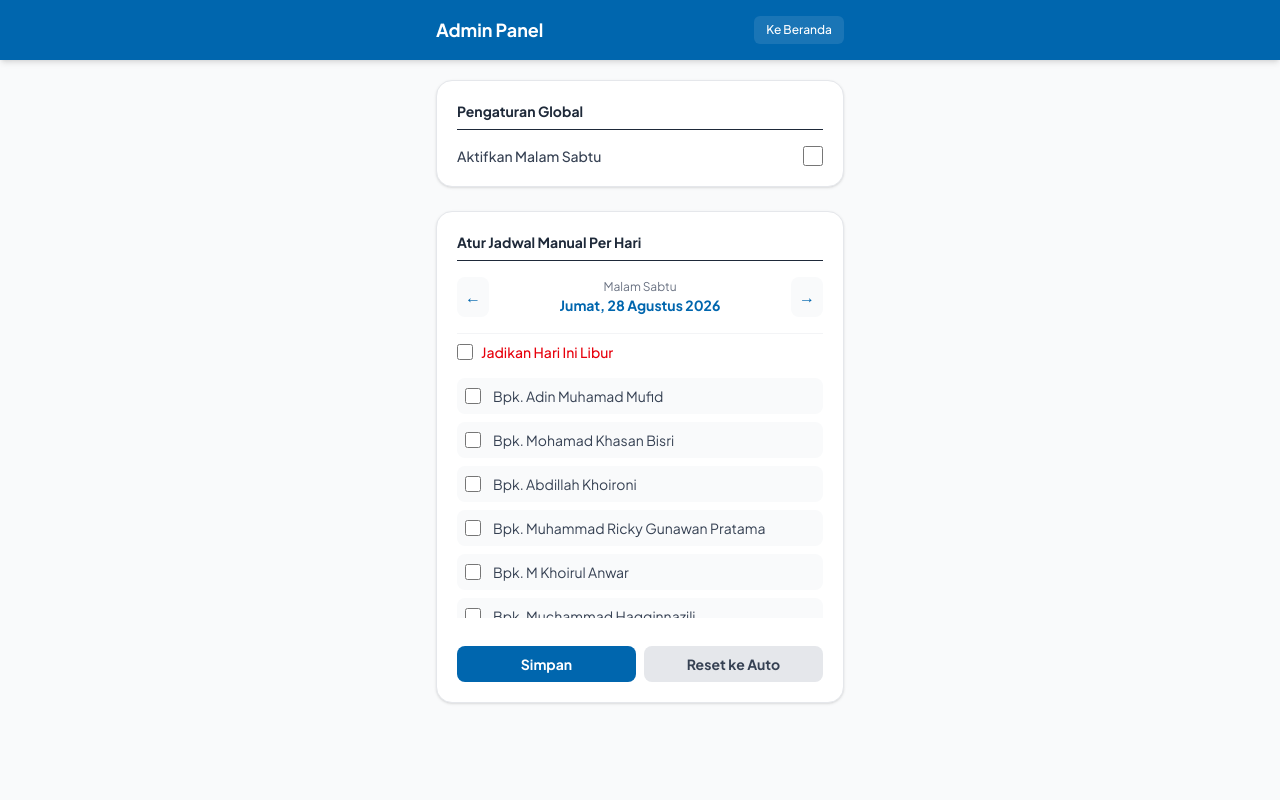
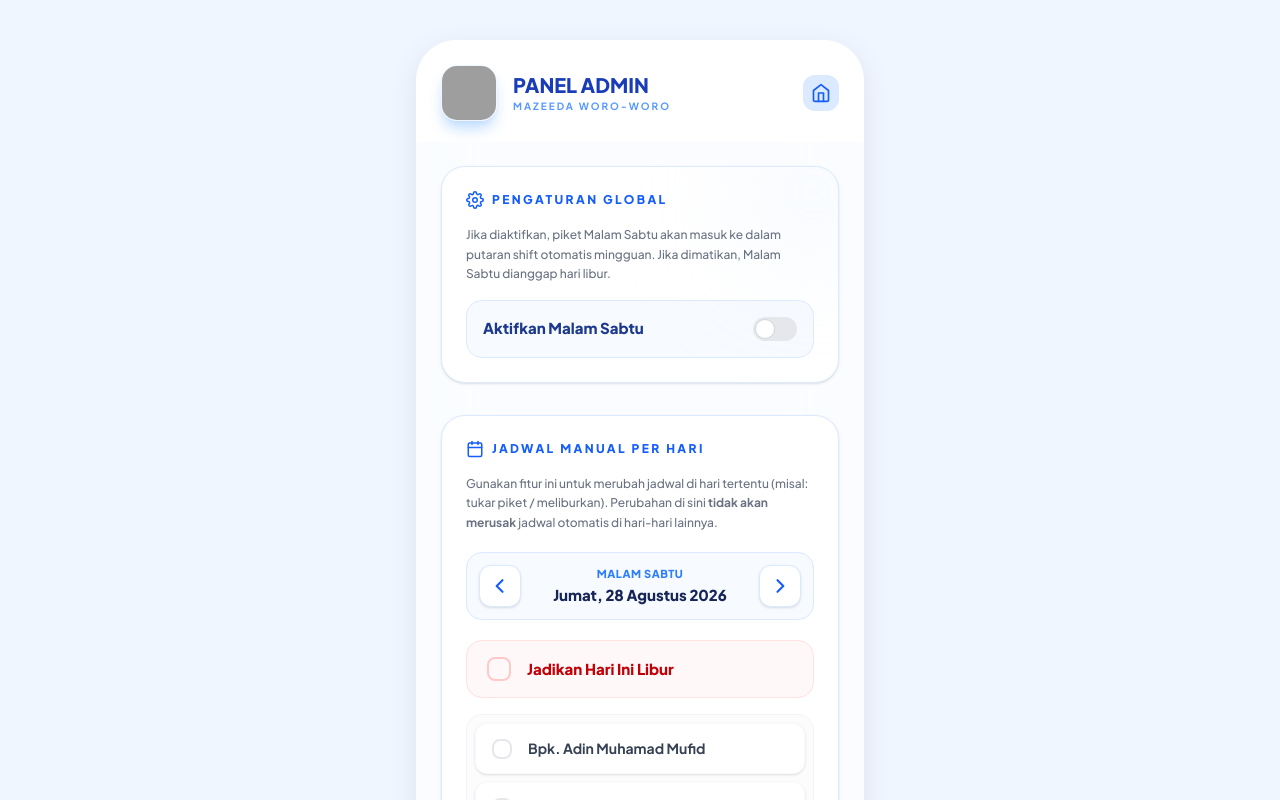
Before and after one commit to mazeedahmqlirboyo-pixel/woro-wa, a React (Vite) app: page /admin in a window 1280 px wide. Shown: the top 800 px of the page. Built offline with nearby package versions, Linux system fonts and the light colour scheme; no server answers; the database is empty; grey boxes are pictures that could not be loaded.

Commit message:
feat: redesign Admin Page to match beautiful BCA blue aesthetics and add explanatory texts

```diff
--- a/src/pages/AdminPage.jsx
+++ b/src/pages/AdminPage.jsx
@@ -1,7 +1,9 @@
 import React, { useState, useEffect } from 'react';
+import { FiHome, FiSettings, FiCalendar, FiCheckSquare, FiInfo, FiTrash2, FiSave } from 'react-icons/fi';
 import { supabase } from '../supabaseClient';
 import { SEMUA_BAPAK, LABEL_MALAM } from '../utils/constants';
 import { formatDateIndo } from '../utils/helpers';
+import logoWoro from '../assets/512.png.png';
 
 export default function AdminPage() {
   const [isMalamSabtuActive, setIsMalamSabtuActive] = useState(false);
@@ -27,7 +29,7 @@ export default function AdminPage() {
   }, [selectedDate]);
 
   const fetchGlobalSettings = async () => {
-    const { data, error } = await supabase.from('settings').select('*').eq('id', 'global').single();
+    const { data } = await supabase.from('settings').select('*').eq('id', 'global').single();
     if (data) {
       setIsMalamSabtuActive(data.is_malam_sabtu_active);
     }
@@ -35,7 +37,7 @@ export default function AdminPage() {
 
   const fetchDailyOverride = async () => {
     const dateStr = selectedDate.toISOString().split('T')[0];
-    const { data, error } = await supabase.from('jadwal_musylail').select('*').eq('tanggal', dateStr).single();
+    const { data } = await supabase.from('jadwal_musylail').select('*').eq('tanggal', dateStr).single();
 
     if (data) {
       setManualPetugas(data.petugas || []);
@@ -73,7 +75,7 @@ export default function AdminPage() {
     const { error } = await supabase.from('jadwal_musylail').delete().eq('tanggal', dateStr);
 
     if (!error) {
-      showToast('Override jadwal dihapus (kembali ke jadwal otomatis)');
+      showToast('Override jadwal dihapus (kembali ke otomatis)');
       setManualPetugas([]);
       setIsLibur(false);
     } else {
@@ -90,114 +92,156 @@ export default function AdminPage() {
   };
 
   return (
-    <div className="min-h-screen bg-gray-50 text-gray-900 font-sans pb-8">
-      {/* Toast */}
-      <div className={`fixed top-5 left-1/2 -translate-x-1/2 z-[100] transition-all duration-300 ${toast.show ? 'translate-y-0 opacity-100' : '-translate-y-10 opacity-0 pointer-events-none'}`}>
-        <div className={`flex items-center gap-3 px-6 py-3 rounded-xl shadow-lg border ${toast.type === 'success' ? 'bg-[#0066AE] border-blue-700 text-white' : 'bg-red-600 border-red-700 text-white'}`}>
-          <span className="font-semibold text-sm">{toast.message}</span>
+    <div className="min-h-screen bg-blue-50 flex flex-col items-center pb-8 font-sans selection:bg-blue-200 selection:text-blue-900">
+
+      {/* TOAST NOTIFICATION */}
+      <div className={`fixed top-5 left-1/2 -translate-x-1/2 z-[100] transition-all duration-500 transform ${toast.show ? 'translate-y-0 opacity-100 scale-100' : '-translate-y-10 opacity-0 scale-95 pointer-events-none'}`}>
+        <div className={`flex items-center gap-3 px-6 py-4 rounded-2xl shadow-2xl border backdrop-blur-md ${toast.type === 'success' ? 'bg-blue-600/95 border-blue-500 text-white shadow-blue-500/30' : 'bg-red-500/95 border-red-400 text-white shadow-red-500/30'}`}>
+          <div className="bg-white/20 p-2 rounded-full">
+            {toast.type === 'success' ? <FiCheckSquare className="text-xl" /> : <FiInfo className="text-xl" />}
+          </div>
+          <span className="font-extrabold text-[15px]">{toast.message}</span>
         </div>
       </div>
 
-      {/* Header */}
-      <header className="bg-[#0066AE] text-white shadow-md">
-        <div className="max-w-md mx-auto px-5 py-4 flex items-center justify-between">
-          <h1 className="text-lg font-bold">Admin Panel</h1>
-          <a href="/" className="text-xs bg-white/10 hover:bg-white/20 px-3 py-1.5 rounded-md font-medium transition">Ke Beranda</a>
+      <div className="w-full max-w-md bg-white/70 backdrop-blur-2xl min-h-screen shadow-[0_8px_30px_rgb(0,0,0,0.08)] relative pb-6 sm:my-10 sm:min-h-0 sm:rounded-[2.5rem] border border-white overflow-hidden transition-all duration-500">
+
+        {/* Header - Sticky */}
+        <header id="header" className="sticky top-0 z-20 bg-white/80 backdrop-blur-xl border-b border-white/50">
+          <div className="flex items-center justify-between px-6 pt-6 pb-5">
+            <div className="flex items-center gap-4">
+              <img src={logoWoro} alt="Logo Mazeeda" className="w-14 h-14 rounded-2xl shadow-lg shadow-blue-200 object-cover border border-blue-50" />
+              <div>
+                <h1 className="text-xl font-black text-blue-800 leading-tight">PANEL ADMIN</h1>
+                <p className="text-[10px] text-blue-500/80 font-bold tracking-[0.2em] uppercase mt-0.5">MAZEEDA WORO-WORO</p>
+              </div>
+            </div>
+
+            <a href="/" className="p-2 text-blue-600 hover:text-blue-800 bg-blue-100 hover:bg-blue-200 rounded-xl transition-colors" title="Kembali ke Beranda">
+              <FiHome className="w-5 h-5" />
+            </a>
           </div>
         </header>
 
-      <main className="max-w-md mx-auto p-5 space-y-6">
+        <div className="p-6 space-y-8">
 
           {/* Global Settings */}
-        <section className="bg-white rounded-2xl shadow-sm border border-gray-200 p-5 space-y-4">
-          <h2 className="text-sm font-bold text-gray-800 border-b pb-2">Pengaturan Global</h2>
-          <label className="flex items-center justify-between cursor-pointer">
-            <span className="text-sm font-medium text-gray-700">Aktifkan Malam Sabtu</span>
+          <section className="bg-white border border-blue-100 rounded-3xl p-6 shadow-sm relative overflow-hidden">
+            <div className="absolute top-0 right-0 w-32 h-32 bg-blue-100/40 rounded-full blur-3xl -mr-10 -mt-10"></div>
+            <h2 className="text-xs font-black text-blue-600 tracking-[0.2em] mb-4 uppercase flex items-center gap-2 relative z-10">
+              <FiSettings className="text-lg" /> PENGATURAN GLOBAL
+            </h2>
+
+            <p className="text-xs text-gray-500 mb-4 leading-relaxed relative z-10 font-medium">
+              Jika diaktifkan, piket Malam Sabtu akan masuk ke dalam putaran shift otomatis mingguan. Jika dimatikan, Malam Sabtu dianggap hari libur.
+            </p>
+
+            <label className="flex items-center justify-between cursor-pointer bg-blue-50/50 p-4 rounded-2xl border border-blue-100 relative z-10 hover:bg-blue-50 transition-colors">
+              <span className="text-[15px] font-extrabold text-blue-900">Aktifkan Malam Sabtu</span>
+              <div className="relative inline-flex items-center">
                 <input
                   type="checkbox"
                   checked={isMalamSabtuActive}
                   onChange={(e) => saveGlobalSettings(e.target.checked)}
-              className="w-5 h-5 text-[#0066AE] rounded focus:ring-[#0066AE]"
+                  className="sr-only peer"
                 />
+                <div className="w-11 h-6 bg-gray-200 peer-focus:outline-none rounded-full peer peer-checked:after:translate-x-full peer-checked:after:border-white after:content-[''] after:absolute after:top-[2px] after:left-[2px] after:bg-white after:border-gray-300 after:border after:rounded-full after:h-5 after:w-5 after:transition-all peer-checked:bg-blue-600"></div>
+              </div>
             </label>
           </section>
 
-        {/* Daily Schedule Override */}
-        <section className="bg-white rounded-2xl shadow-sm border border-gray-200 p-5 space-y-4">
-          <h2 className="text-sm font-bold text-gray-800 border-b pb-2">Atur Jadwal Manual Per Hari</h2>
+          {/* Daily Override */}
+          <section className="bg-white border border-blue-100 rounded-3xl p-6 shadow-sm relative overflow-hidden">
+            <h2 className="text-xs font-black text-blue-600 tracking-[0.2em] mb-4 uppercase flex items-center gap-2 relative z-10">
+              <FiCalendar className="text-lg" /> JADWAL MANUAL PER HARI
+            </h2>
 
-          <div className="flex items-center justify-between">
+            <p className="text-xs text-gray-500 mb-5 leading-relaxed relative z-10 font-medium">
+              Gunakan fitur ini untuk merubah jadwal di hari tertentu (misal: tukar piket / meliburkan). Perubahan di sini <strong>tidak akan merusak</strong> jadwal otomatis di hari-hari lainnya.
+            </p>
+
+            {/* Navigasi Tanggal */}
+            <div className="flex items-center justify-between gap-2 mb-5 bg-blue-50/50 p-3 rounded-2xl border border-blue-100 relative z-10">
               <button
                 onClick={() => {
                   const prev = new Date(selectedDate);
                   prev.setDate(prev.getDate() - 1);
                   setSelectedDate(prev);
                 }}
-              className="p-2 bg-gray-50 text-[#0066AE] rounded-lg"
+                className="p-2.5 bg-white hover:bg-blue-100 border border-blue-100 text-blue-600 rounded-xl transition-all shadow-sm active:scale-95"
               >
-              &larr;
+                <svg className="w-5 h-5" fill="none" stroke="currentColor" viewBox="0 0 24 24"><path strokeLinecap="round" strokeLinejoin="round" strokeWidth="2.5" d="M15 19l-7-7 7-7" /></svg>
               </button>
-            <div className="text-center">
-              <div className="text-xs text-gray-500">{LABEL_MALAM[selectedDate.getDay()]}</div>
-              <div className="text-sm font-bold text-[#0066AE]">{formatDateIndo(selectedDate)}</div>
+
+              <div className="text-center flex-1">
+                <div className="text-[11px] font-extrabold text-blue-500 uppercase tracking-wider">{LABEL_MALAM[selectedDate.getDay()]}</div>
+                <div className="text-[15px] font-black text-blue-950 mt-0.5">{formatDateIndo(selectedDate)}</div>
               </div>
+
               <button
                 onClick={() => {
                   const next = new Date(selectedDate);
                   next.setDate(next.getDate() + 1);
                   setSelectedDate(next);
                 }}
-              className="p-2 bg-gray-50 text-[#0066AE] rounded-lg"
+                className="p-2.5 bg-white hover:bg-blue-100 border border-blue-100 text-blue-600 rounded-xl transition-all shadow-sm active:scale-95"
               >
-              &rarr;
+                <svg className="w-5 h-5" fill="none" stroke="currentColor" viewBox="0 0 24 24"><path strokeLinecap="round" strokeLinejoin="round" strokeWidth="2.5" d="M9 5l7 7-7 7" /></svg>
               </button>
             </div>
 
-          <div className="space-y-3 pt-2 border-t border-gray-100">
-            <label className="flex items-center gap-2 cursor-pointer">
+            <div className="space-y-4 relative z-10">
+              <label className="flex items-center gap-4 cursor-pointer bg-red-50/50 px-5 py-4 rounded-2xl hover:bg-red-50 transition-colors border border-red-100">
+                <div className="relative flex items-center">
                   <input
                     type="checkbox"
                     checked={isLibur}
                     onChange={(e) => setIsLibur(e.target.checked)}
-                className="w-4 h-4 text-[#0066AE]"
+                    className="peer w-6 h-6 appearance-none rounded-lg border-2 border-red-200 checked:bg-red-500 checked:border-red-500 transition-all cursor-pointer"
                   />
-              <span className="text-sm font-medium text-red-600">Jadikan Hari Ini Libur</span>
+                  <FiCheckSquare className="absolute text-white opacity-0 peer-checked:opacity-100 top-1/2 left-1/2 -translate-x-1/2 -translate-y-1/2 pointer-events-none w-4 h-4" />
+                </div>
+                <span className="font-extrabold text-[15px] text-red-700">Jadikan Hari Ini Libur</span>
               </label>
 
               {!isLibur && (
-              <div className="space-y-2 mt-4 max-h-60 overflow-y-auto">
+                <div className="space-y-2 h-64 overflow-y-auto pr-2 custom-scrollbar bg-gray-50/50 p-2 rounded-2xl border border-gray-100">
                   {SEMUA_BAPAK.map(bapak => (
-                  <label key={bapak} className="flex items-center gap-3 p-2 bg-gray-50 rounded-lg cursor-pointer hover:bg-blue-50 transition-colors">
+                    <label key={bapak} className="group flex items-center gap-4 bg-white px-4 py-3.5 rounded-xl font-bold text-gray-700 shadow-sm border border-blue-50/50 text-[14px] cursor-pointer hover:shadow-md hover:border-blue-200 transition-all">
+                      <div className="relative flex items-center">
                         <input
                           type="checkbox"
                           checked={manualPetugas.includes(bapak)}
                           onChange={() => togglePetugas(bapak)}
-                      className="w-4 h-4 text-[#0066AE]"
+                          className="peer w-5 h-5 appearance-none rounded-lg border-2 border-gray-200 checked:bg-blue-600 checked:border-blue-600 transition-all cursor-pointer"
                         />
-                    <span className="text-sm text-gray-700">{bapak}</span>
+                        <FiCheckSquare className="absolute text-white opacity-0 peer-checked:opacity-100 top-1/2 left-1/2 -translate-x-1/2 -translate-y-1/2 pointer-events-none w-3 h-3" />
+                      </div>
+                      <span className="group-hover:text-blue-900 transition-colors">{bapak}</span>
                     </label>
                   ))}
                 </div>
               )}
 
-            <div className="flex gap-2 pt-4">
+              <div className="flex gap-3 pt-2">
+                <button
+                  onClick={deleteDailyOverride}
+                  className="flex-1 py-3.5 bg-gray-100 hover:bg-gray-200 text-gray-700 text-[14px] font-extrabold rounded-2xl transition-all active:scale-95 flex items-center justify-center gap-2"
+                >
+                  <FiTrash2 /> Reset (Auto)
+                </button>
                 <button
                   onClick={saveDailyOverride}
-                className="flex-1 py-2 bg-[#0066AE] text-white text-sm font-bold rounded-lg hover:bg-blue-700 transition-colors"
+                  className="flex-1 py-3.5 bg-blue-600 hover:bg-blue-700 text-white text-[14px] font-extrabold rounded-2xl shadow-lg shadow-blue-200 transition-all active:scale-95 flex items-center justify-center gap-2"
                 >
-                Simpan
-              </button>
-              <button
-                onClick={deleteDailyOverride}
-                className="flex-1 py-2 bg-gray-200 text-gray-700 text-sm font-bold rounded-lg hover:bg-gray-300 transition-colors"
-              >
-                Reset ke Auto
+                  <FiSave /> Simpan
                 </button>
               </div>
             </div>
           </section>
 
-      </main>
+        </div>
+      </div>
     </div>
   );
 }
```
Lines whose indentation alone changed are shown as unchanged.
